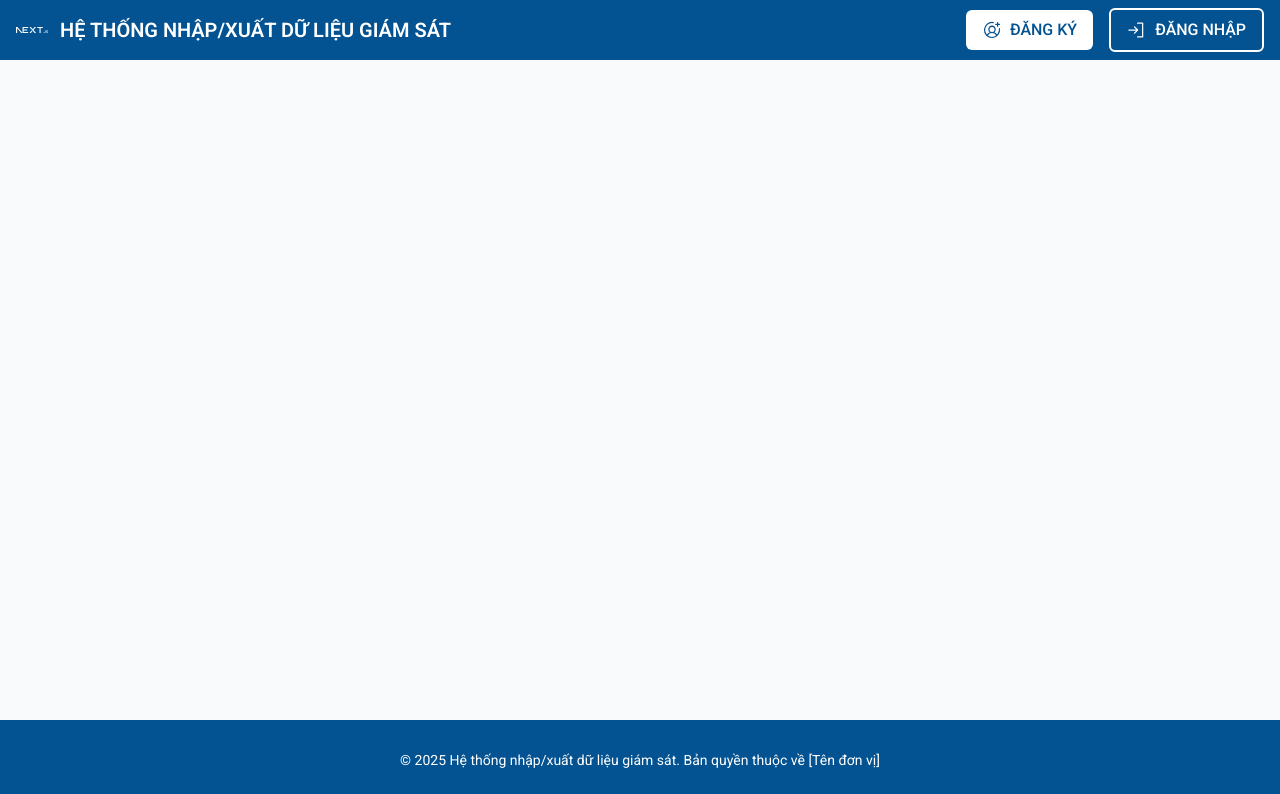
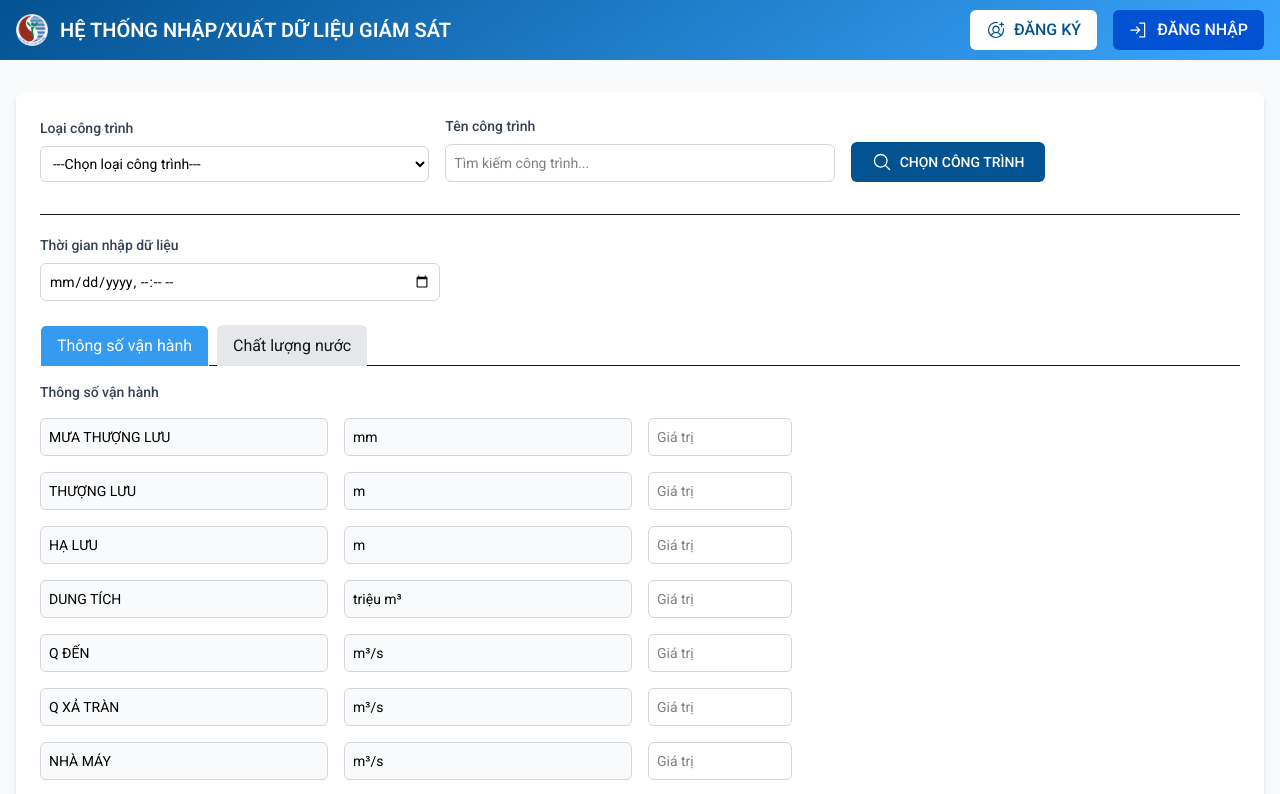
Before and after one commit to wec-corp/data-ie-system, a Next.js app: page / in a window 1280 px wide. Shown: the top 794 px of the page. Built offline with nearby package versions, Linux system fonts and the light colour scheme.

Commit message:
Complete layout for monitoring data tab

```diff
--- a/app/layout.tsx
+++ b/app/layout.tsx
@@ -9,7 +9,7 @@ const robotoSans = Roboto({
 });
 
 export const metadata: Metadata = {
-  title: "Hệ thống nhập/xuấy dữ liệu giám sát",
+  title: "Hệ thống nhập/xuất dữ liệu giám sát",
   description: "Monitoring Data Import/Export System",
 };
 
@@ -20,9 +20,7 @@ export default function RootLayout({
 }>) {
   return (
     <html lang="en">
-      <body
-        className={`${robotoSans.variable} antialiased`}
-      >
+      <body className={`${robotoSans.variable} antialiased`}>
         {children}
       </body>
     </html>
--- a/app/page.tsx
+++ b/app/page.tsx
@@ -1,20 +1,61 @@
+"use client";
+import React, { useState } from "react";
 import Image from "next/image";
-import { PiUserCirclePlus, PiSignIn } from "react-icons/pi";
+import {
+  PiUserCirclePlus,
+  PiSignIn,
+  PiMagnifyingGlass,
+  PiFloppyDisk,
+} from "react-icons/pi";
 
 export default function Home() {
+  const [activeTab, setActiveTab] = useState<"operational" | "quality">(
+    "operational"
+  );
+
+  // Thêm options cho select
+  const constructionTypes = [
+    { value: "NUOC_MAT", label: "NƯỚC MẶT" },
+    { value: "NUOC_DUOI_DAT", label: "NƯỚC DƯỚI ĐẤT" },
+    { value: "XA_THAI", label: "XẢ THẢI" },
+  ];
+
+  const constructionNames = [
+    { value: "cong_trinh_1", label: "Công trình 1" },
+    { value: "cong_trinh_2", label: "Công trình 2" },
+    { value: "cong_trinh_3", label: "Công trình 3" },
+  ];
+
+  // Sửa lại mảng parameters, thay đổi các unit có chứa m3/s
+  const parameters = [
+    { id: 1, name: "MƯA THƯỢNG LƯU", value: "MUATHUONGLUU", unit: "mm" },
+    { id: 2, name: "THƯỢNG LƯU", value: "THUONGLUU", unit: "m" },
+    { id: 3, name: "HẠ LƯU", value: "HALUU", unit: "m" },
+    { id: 4, name: "DUNG TÍCH", value: "DUNGTICH", unit: "triệu m³" },
+    { id: 5, name: "Q ĐẾN", value: "QDEN", unit: "m³/s" },
+    { id: 6, name: "Q XẢ TRÀN", value: "QUATRAN", unit: "m³/s" },
+    { id: 7, name: "NHÀ MÁY", value: "NHAMAY", unit: "m³/s" },
+    { id: 8, name: "DCTT", value: "DCTT", unit: "m³/s" },
+    { id: 9, name: "LƯU LƯỢNG HẠ DU", value: "LUULUONGHADU", unit: "m³/s" },
+    { id: 10, name: "DỰ KIẾN LƯU LƯỢNG HẠ DU", value: "DUKIENLUULUONGHADU", unit: "m³/s" },
+    { id: 11, name: "MỰC NƯỚC HỒ DỰ KIẾN 12 GIỜ", value: "MUCNUOCHODUKIEN12GIO", unit: "m" },
+  ];
+
   return (
     <div className="flex min-h-screen flex-col font-sans">
       {/* Header */}
-      <header className="h-[60px] bg-[#035291] text-white shadow-lg">
+      <header
+        className="h-[60px] text-white shadow-lg"
+        style={{ background: "linear-gradient(145deg, #035291, #3ba6ff)" }}
+      >
         <div className="container mx-auto h-full px-4 flex items-center justify-between">
           {/* Logo and Title */}
           <div className="flex items-center space-x-3">
             <Image
-              src="/next.svg"
+              src="/img/logo-tai-nguyen-va-moi-truong.png"
               alt="Logo"
               width={32}
               height={32}
-              className="invert"
             />
             <h1 className="text-xl font-semibold">
               HỆ THỐNG NHẬP/XUẤT DỮ LIỆU GIÁM SÁT
@@ -27,7 +68,7 @@ export default function Home() {
               <PiUserCirclePlus className="text-xl" />
               <span>ĐĂNG KÝ</span>
             </button>
-            <button className="px-4 py-2 border-2 border-white text-white rounded-md font-medium hover:bg-white hover:text-[#035291] transition-colors flex items-center space-x-2">
+            <button className="px-4 py-2 border-white text-white rounded-md font-medium hover:bg-[#193f8f] hover:text-[#fff] transition-colors flex items-center space-x-2 bg-[#0052d3]">
               <PiSignIn className="text-xl" />
               <span>ĐĂNG NHẬP</span>
             </button>
@@ -36,9 +77,145 @@ export default function Home() {
       </header>
 
       {/* Main Content */}
-      <main className="flex-1 bg-gray-50">
+      <main className="flex-1 bg-gray-50 py-8">
         <div className="container mx-auto px-4">
-          {/* Content will go here */}
+          <div className="bg-white p-6 rounded-lg shadow-md">
+            {/* Existing search form */}
+            <div className="grid grid-cols-1 md:grid-cols-3 gap-4 items-end">
+              {/* Loại công trình */}
+              <div className="flex flex-col gap-2">
+                <label className="text-sm font-medium text-gray-700">
+                  Loại công trình
+                </label>
+                <select
+                  defaultValue=""
+                  className="w-full text-black text-sm p-2 border border-gray-300 rounded-md focus:ring-blue-500 focus:border-blue-500"
+                >
+                  <option value="">---Chọn loại công trình---</option>
+                  {constructionTypes.map((type) => (
+                    <option key={type.value} value={type.value}>
+                      {type.label}
+                    </option>
+                  ))}
+                </select>
+              </div>
+
+              {/* Tên công trình */}
+              <div className="flex flex-col gap-2">
+                <label className="text-sm font-medium text-gray-700">
+                  Tên công trình
+                </label>
+                <input
+                  list="construction-list"
+                  placeholder="Tìm kiếm công trình..."
+                  className="w-full text-black text-sm p-2 border border-gray-300 rounded-md focus:ring-blue-500 focus:border-blue-500"
+                />
+                <datalist id="construction-list">
+                  {constructionNames.map((construction) => (
+                    <option key={construction.value} value={construction.label} />
+                  ))}
+                </datalist>
+              </div>
+
+              {/* Button Chọn công trình */}
+              <button className="text-sm h-10 px-4 bg-[#035291] text-white rounded-md font-medium hover:bg-[#0466b6] transition-colors flex items-center justify-center space-x-2 w-1/2">
+                <PiMagnifyingGlass className="text-xl" />
+                <span>CHỌN CÔNG TRÌNH</span>
+              </button>
+            </div>
+
+            {/* New data input form */}
+            <div className="mt-8 border-t pt-5">
+              <div className="mb-6">
+                <label className="text-sm font-medium text-gray-700 block mb-2">
+                  Thời gian nhập dữ liệu
+                </label>
+                <input
+                  type="datetime-local"
+                  className="w-full text-sm text-black md:w-1/3 p-2 border border-gray-300 rounded-md focus:ring-blue-500 focus:border-blue-500"
+                />
+              </div>
+
+              {/* Tabs */}
+              <div className="mb-4">
+                <div className="flex space-x-2 border-b">
+                  <button
+                    onClick={() => setActiveTab("operational")}
+                    className={`px-4 py-2 -mb-px rounded-t-md ${
+                      activeTab === "operational"
+                        ? "bg-[#349bf0] text-white border border-b-0"
+                        : "bg-gray-200"
+                    }`}
+                  >
+                    Thông số vận hành
+                  </button>
+                  <button
+                    onClick={() => setActiveTab("quality")}
+                    className={`px-4 py-2 -mb-px rounded-t-md ${
+                      activeTab === "quality"
+                        ? "bg-[#349bf0] text-white border-b-0"
+                        : "bg-gray-200"
+                    }`}
+                  >
+                    Chất lượng nước
+                  </button>
+                </div>
+
+                <div className="pt-4">
+                  {activeTab === "operational" && (
+                    <>
+                      <div className="grid grid-cols-1 gap-4">
+                        <label className="text-sm font-medium text-gray-700 block">
+                          Thông số vận hành
+                        </label>
+                        {parameters.map((param) => (
+                          <div
+                            key={param.id}
+                            className="grid grid-cols-1 md:grid-cols-4 gap-4"
+                          >
+                            <div>
+                              <input
+                                type="text"
+                                defaultValue={param.name}
+                                disabled
+                                className="w-full text-sm text-black p-2 border border-gray-300 rounded-md bg-gray-50 cursor-not-allowed"
+                              />
+                            </div>
+                            <div>
+                              <div
+                                className="w-full text-sm text-black p-2 border border-gray-300 rounded-md bg-gray-50 cursor-not-allowed"
+                                dangerouslySetInnerHTML={{ __html: param.unit }}
+                              />
+                            </div>
+                            <div>
+                              <input
+                                type="number"
+                                placeholder="Giá trị"
+                                className="w-1/2 text-sm text-black p-2 border border-gray-300 rounded-md focus:ring-blue-500 focus:border-blue-500"
+                              />
+                            </div>
+                          </div>
+                        ))}
+                      </div>
+                    </>
+                  )}
+
+                  {activeTab === "quality" && (
+                    <div className="text-sm text-gray-500">
+                      {/* Nội dung tab "Chất lượng nước" để trống theo yêu cầu */}
+                    </div>
+                  )}
+                </div>
+              </div>
+
+              <div className="mt-6 flex justify-start">
+                <button className="px-6 py-2 bg-green-600 text-white rounded-md font-medium hover:bg-green-700 transition-colors flex items-center space-x-2">
+                  <PiFloppyDisk className="text-xl" />
+                  <span>LƯU DỮ LIỆU</span>
+                </button>
+              </div>
+            </div>
+          </div>
         </div>
       </main>
 
@@ -46,7 +223,7 @@ export default function Home() {
       <footer className="h-[80px] bg-[#035291] text-white">
         <div className="container mx-auto h-full px-4 flex items-center justify-center">
           <p className="text-center text-sm">
-            © 2025 Hệ thống nhập/xuất dữ liệu giám sát. Bản quyền thuộc về [Tên đơn vị]
+            © 2025 Hệ thống nhập/xuất dữ liệu giám sát.
           </p>
         </div>
       </footer>
```
Also changed, not shown: public/img/logo-tai-nguyen-va-moi-truong.png (added).
